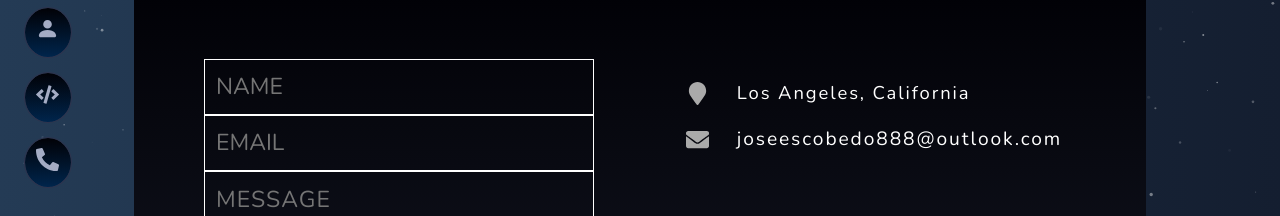
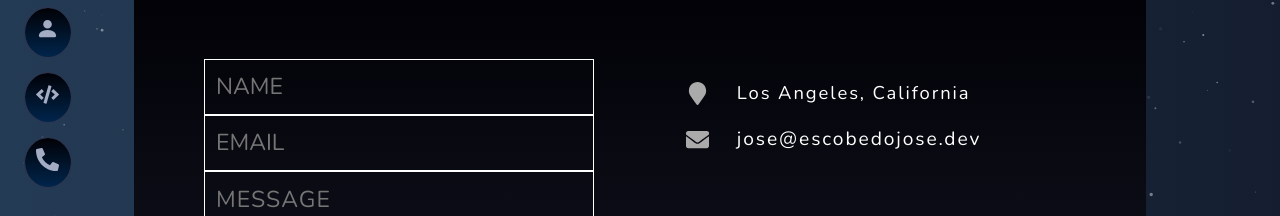
Before and after one commit to Jose-Escobedo/Portfolio-Website, a React (Create React App) app: page /Contact in a window 1280 px wide. Shown: the part 335-551 px from the top of the page. Built offline with nearby package versions, Linux system fonts and the light colour scheme.

Commit message:
update contact email

```diff
--- a/src/components/Contact/ContactForm.js
+++ b/src/components/Contact/ContactForm.js
@@ -59,11 +59,8 @@ const ContactForm = () => {
             <li className="list-item">
               <FaEnvelope />
               <span className="contact-text">
-                <a
-                  href="mailto:joseescobedo888@outlook.com"
-                  title="Send me an email"
-                >
-                  joseescobedo888@outlook.com
+                <a href="mailto:jose@escobedojose.dev" title="Send me an email">
+                  jose@escobedojose.dev
                 </a>
               </span>
             </li>
```
